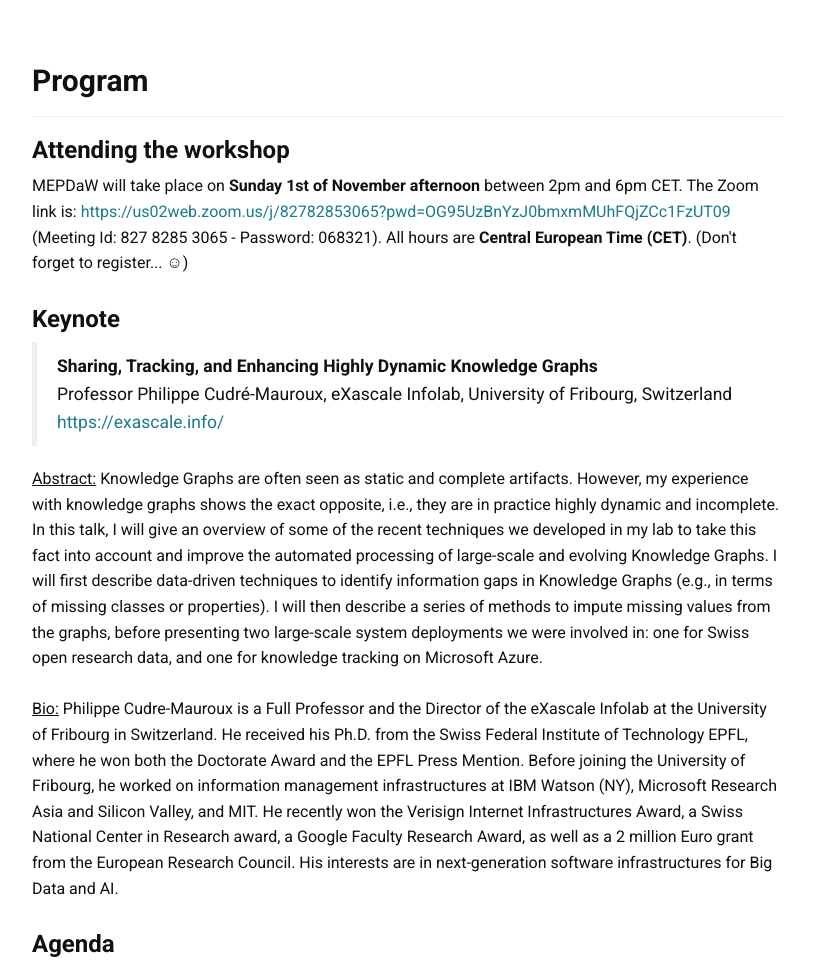
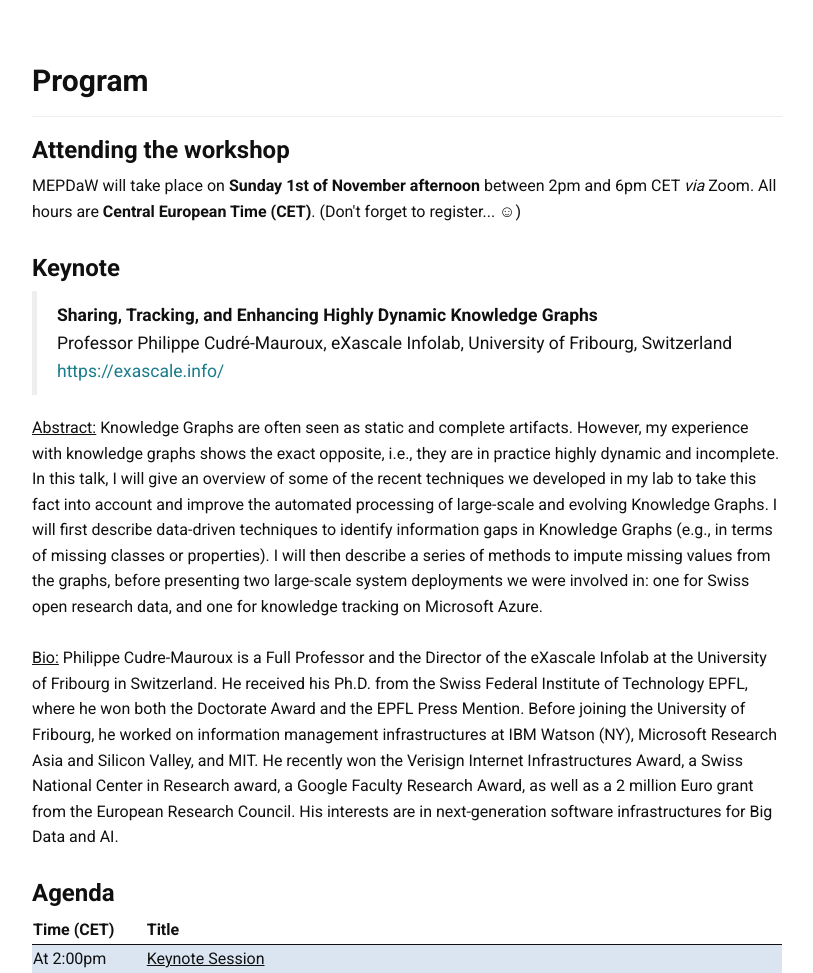
Before and after one commit to MEPDaW-WS/2020, a plain HTML site: page index.html in a window 1280 px wide. Shown: the part 3684-4657 px from the top of the page, without its empty margins (38-851 px from the left). Drawn offline with nearby package versions, Linux system fonts and the light colour scheme.

Commit message:
Removing the Zoom link after the event

```diff
--- a/index.html
+++ b/index.html
@@ -263,11 +263,9 @@
 	  <h3>Attending the workshop</h3>
 	  <p>
 	    MEPDaW will take place on <b>Sunday 1st of November
-	    afternoon</b> between 2pm and 6pm CET. The Zoom link
-	    is: <a href="https://us02web.zoom.us/j/82782853065?pwd=OG95UzBnYzJ0bmxmMUhFQjZCc1FzUT09">https://us02web.zoom.us/j/82782853065?pwd=OG95UzBnYzJ0bmxmMUhFQjZCc1FzUT09</a>
-	    (Meeting Id: 827 8285 3065 - Password: 068321). All hours
-	    are <b>Central European Time (CET)</b>. (Don't forget to
-	    register... &#9786;)
+	    afternoon</b> between 2pm and 6pm CET <i>via</i> Zoom. All
+	    hours are <b>Central European Time (CET)</b>. (Don't
+	    forget to register... &#9786;)
 	  </p>
 
 	  <h3>Keynote</h3>
```
